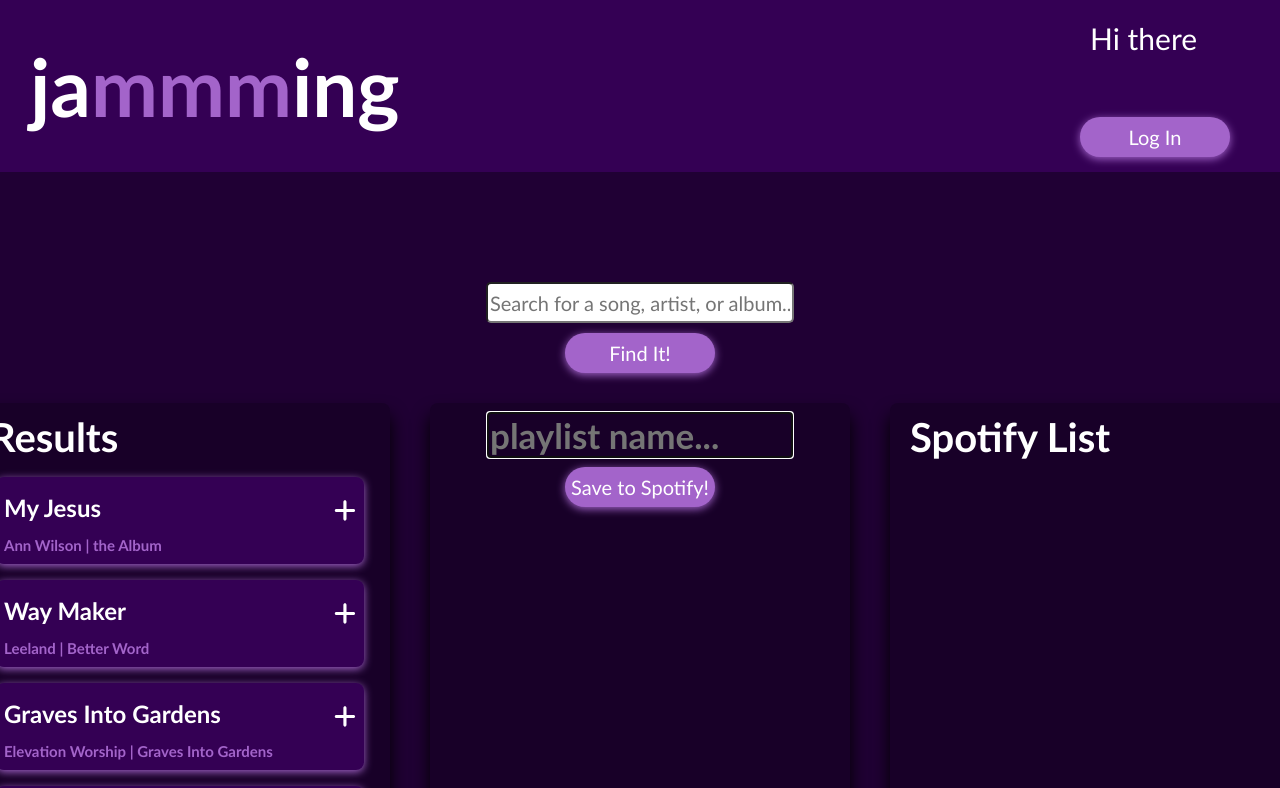
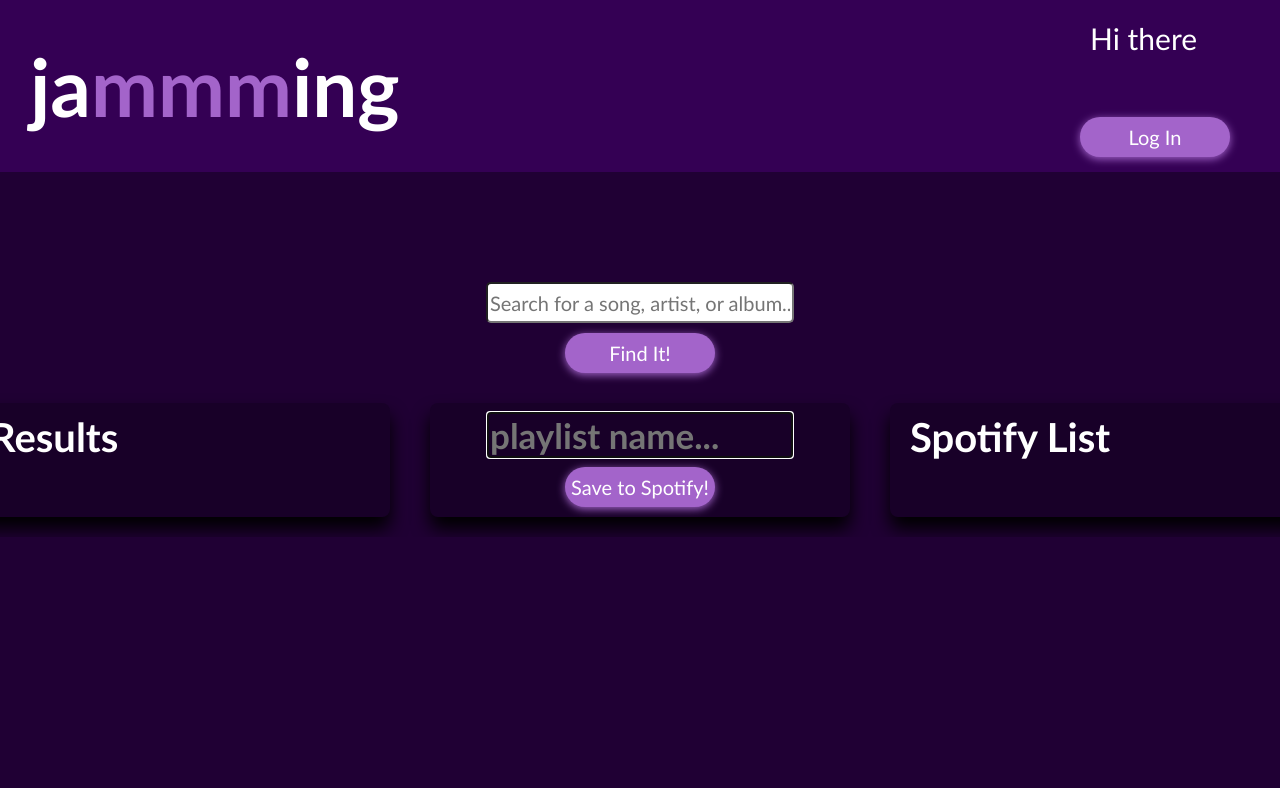
Before and after one commit to MariaRagone/jamming, a React (Vite) app: page / in a window 1280 px wide. Shown: the top 788 px of the page. Built offline with nearby package versions, Linux system fonts and the light colour scheme.

Commit message:
search button works to find songs from spotify

```diff
--- a/src/App.jsx
+++ b/src/App.jsx
@@ -110,12 +110,12 @@ const App = () => {
 };
 
 const getAlbumTracks = async (searchTerm, accessToken) => {
+  if (!accessToken) {
+    alert("Your login session expired. Please log in to continue.");
+    return;
+  }
   if (!searchTerm) {
     alert("Please enter a search term!");
-    return;
-  }
-  if (!accessToken) {
-    alert("Your login session expired. Please log in to continue.");
     return;
   }
 
--- a/src/Components/Home/Home.jsx
+++ b/src/Components/Home/Home.jsx
@@ -3,7 +3,7 @@ import "./Home.css";
 import ResultsContainer from "../ResultsContainer/ResultsContainer";
 import propTypes from "../propTypes";
 
-const Home = ({ resultsList, trackResultList }) => {
+const Home = ({ trackResultList }) => {
   const [playList, setPlayList] = useState([]);
   const [userSpotifyList, setUserSpotifyList] = useState([]);
 
@@ -47,7 +47,6 @@ const Home = ({ resultsList, trackResultList }) => {
       <span id="id"></span>
 
       <ResultsContainer
-        resultsList={resultsList}
         trackResultList={trackResultList}
         playList={playList}
         userSpotifyList={userSpotifyList}
--- a/src/Components/ResultsContainer/ResultsContainer.jsx
+++ b/src/Components/ResultsContainer/ResultsContainer.jsx
@@ -5,7 +5,6 @@ import PlayList from "../PlayList/PlayList";
 import SpotifyPlayList from "../SpotifyPlayList/SpotifyPlayList";
 
 const ResultsContainer = ({
-  resultsList,
   trackResultList,
   playList,
   addTrackToPlayList,
@@ -16,14 +15,12 @@ const ResultsContainer = ({
   return (
     <div className="results-container">
       <SearchResults
-        resultsList={resultsList}
         trackResultList={trackResultList}
         addTrackToPlayList={addTrackToPlayList}
         removeTrackFromPlaylist={removeTrackFromPlaylist}
         playList={playList}
       />
       <PlayList
-        resultsList={resultsList}
         playList={playList}
         removeTrackFromPlaylist={removeTrackFromPlaylist}
         addTrackToPlayList={addTrackToPlayList}
@@ -31,7 +28,6 @@ const ResultsContainer = ({
         userSpotifyList={userSpotifyList}
       />
       <SpotifyPlayList
-        resultsList={resultsList}
         playList={playList}
         removeTrackFromPlaylist={removeTrackFromPlaylist}
         addPlayListToSpotify={addPlayListToSpotify}
--- a/src/Components/SearchResults/SearchResults.jsx
+++ b/src/Components/SearchResults/SearchResults.jsx
@@ -3,7 +3,8 @@ import Track from "../Track/Track";
 import propTypes from "../propTypes";
 
 const SearchResults = ({
-  resultsList,
+  trackResultList,
+  // resultsList,
   addTrackToPlayList,
   removeTrackFromPlaylist,
   playList,
@@ -11,12 +12,12 @@ const SearchResults = ({
   return (
     <div className="search-results">
       <h2>Results</h2>
-      {resultsList.map((track) => {
+      {trackResultList.map((track) => {
         return (
           <div key={track.id}>
             <Track
               track={track}
-              resultsList={resultsList}
+              trackResultList={trackResultList}
               addTrackToPlayList={addTrackToPlayList}
               removeTrackFromPlaylist={removeTrackFromPlaylist}
               playList={playList}
@@ -29,6 +30,8 @@ const SearchResults = ({
 };
 
 SearchResults.propTypes = {
+  trackResultList: propTypes.trackResultList,
+
   resultsList: propTypes.resultsList,
   addTrackToPlayList: propTypes.addTrackToPlayList,
   removeTrackFromPlaylist: propTypes.removeTrackFromPlaylist,
```
